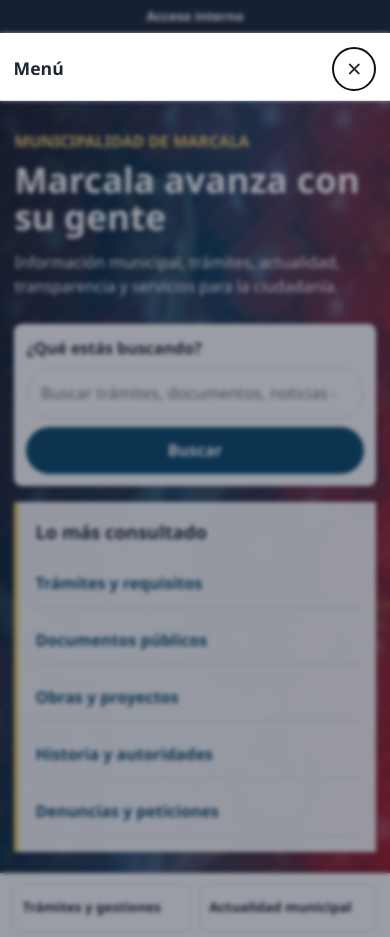
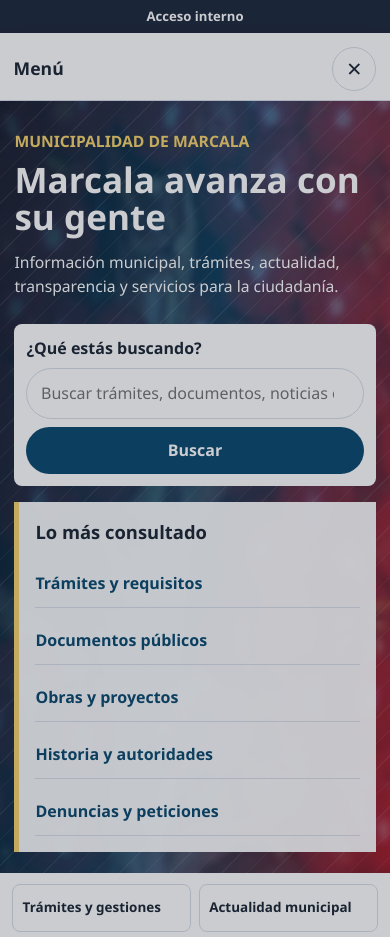
Before and after one commit to 1208-agente/MuniMarcala, a Flask app: page / in a window 390 px wide, after a click that opens the changed part. Run offline with Flask 3, Linux system fonts and the light colour scheme; data that the repository does not hold is empty; some libraries are stand-ins or nearby versions.

Commit message:
Corrige menu movil

```diff
--- a/public_build/static/js/app.js
+++ b/public_build/static/js/app.js
@@ -19,7 +19,11 @@ if (navToggle && nav) {
     document.body.classList.add("nav-open");
     navToggle.setAttribute("aria-expanded", "true");
     if (navClose) {
-      navClose.focus({ preventScroll: true });
+      try {
+        navClose.focus({ preventScroll: true });
+      } catch {
+        navClose.focus();
+      }
     }
   };
 
--- a/static/css/styles.css
+++ b/static/css/styles.css
@@ -1383,7 +1383,7 @@ button {
     position: fixed;
     top: 0;
     left: 0;
-    z-index: 90;
+    z-index: 1000;
     display: grid;
     align-content: start;
     width: 100vw;
@@ -1396,21 +1396,25 @@ button {
     box-shadow: none;
     overflow-y: auto;
     padding: .85rem;
-    transform: translateX(100%);
-    transition: transform .22s ease;
-  }
-
-  .main-nav.open {
-    transform: translateX(0);
+    opacity: 0;
+    pointer-events: none;
+    transform: none;
+    visibility: hidden;
+    transition: opacity .16s ease, visibility .16s ease;
+  }
+
+  .main-nav.open,
+  body.nav-open .main-nav {
+    opacity: 1;
+    pointer-events: auto;
+    visibility: visible;
   }
 
   .nav-scrim {
     position: fixed;
     inset: 0;
-    z-index: 60;
-    background: rgba(15, 23, 42, .42);
-    -webkit-backdrop-filter: blur(2px);
-    backdrop-filter: blur(2px);
+    z-index: 900;
+    background: rgba(15, 23, 42, .22);
   }
 
   .mobile-nav-head {
--- a/static/js/app.js
+++ b/static/js/app.js
@@ -19,7 +19,11 @@ if (navToggle && nav) {
     document.body.classList.add("nav-open");
     navToggle.setAttribute("aria-expanded", "true");
     if (navClose) {
-      navClose.focus({ preventScroll: true });
+      try {
+        navClose.focus({ preventScroll: true });
+      } catch {
+        navClose.focus();
+      }
     }
   };
 
```
Also changed, not shown: public_build/static/css/styles.css (+15 -11 lines).
